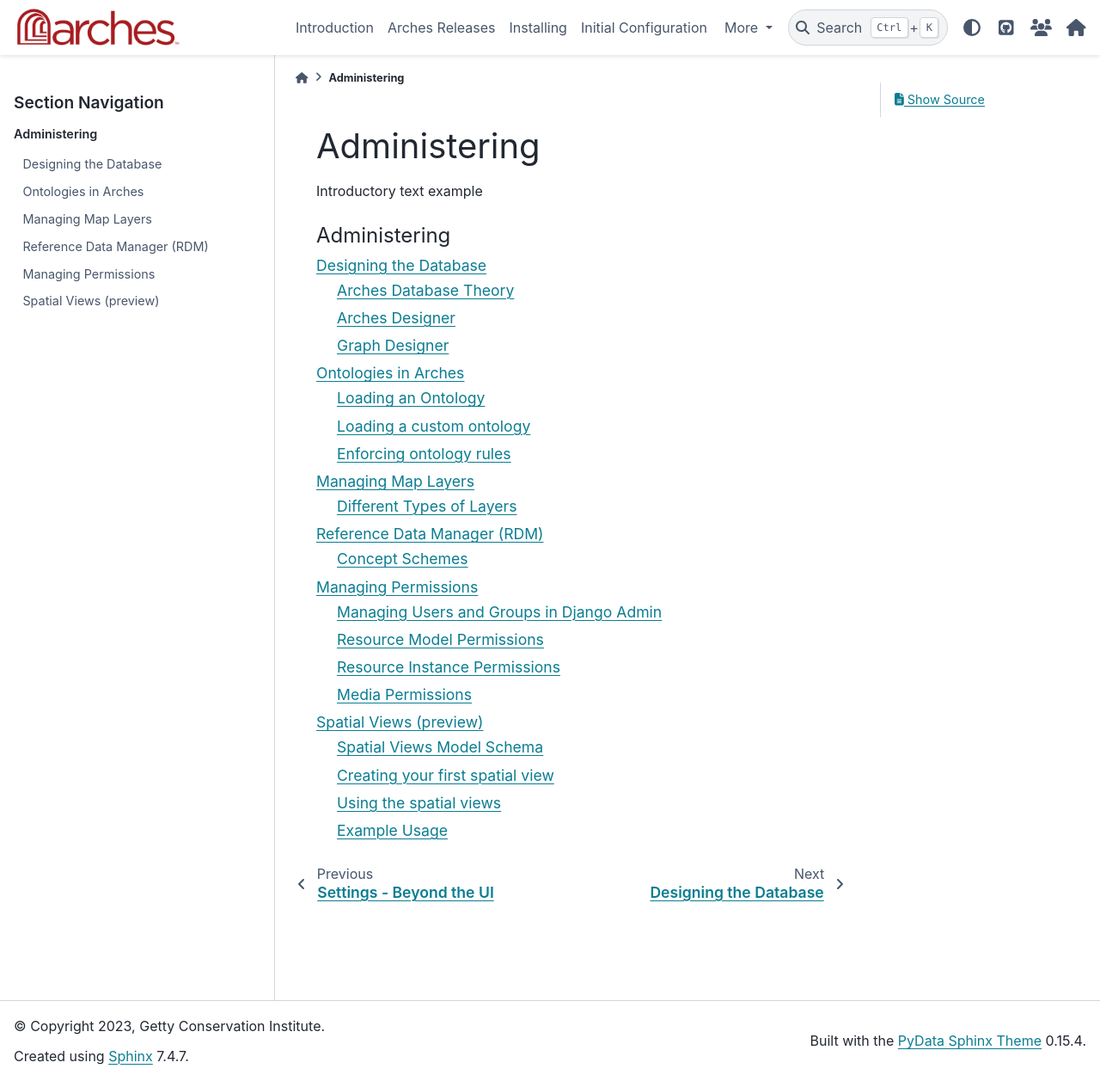
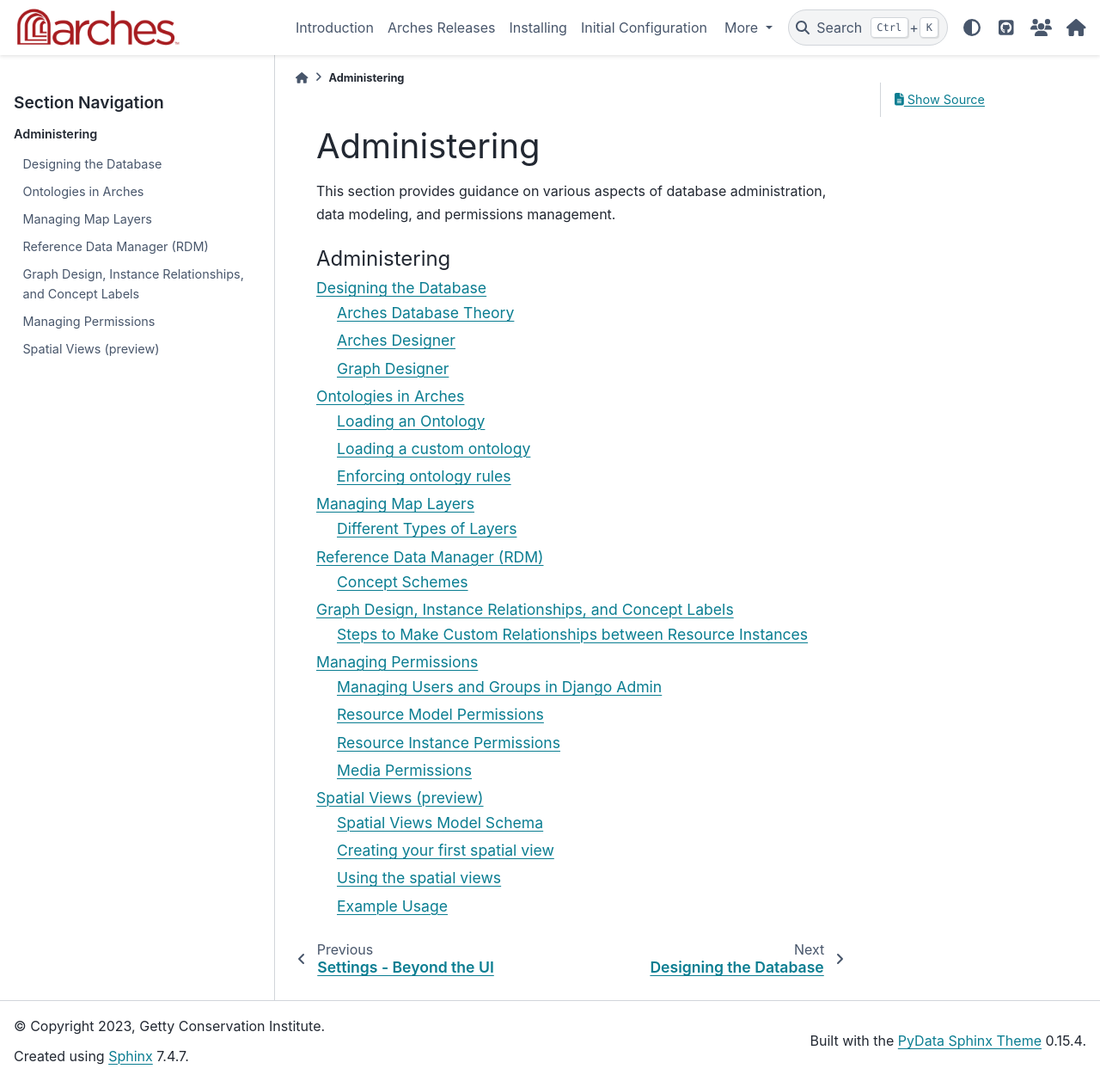
Before and after one commit to archesproject/arches-docs, a Sphinx documentation site: the page built from docs/administering/index.rst, in a window 1280 px wide and 1257 px high. Shown: the whole window at 86% size. Built offline with Sphinx 7.4.7 and the PyData theme 0.15.4, drawn with Linux system fonts in a browser that asks for light colours.

Commit message:
Added initial page for custom resource instance relations

```diff
--- a/docs/administering/index.rst
+++ b/docs/administering/index.rst
@@ -2,7 +2,8 @@
 Administering
 =============
 
-Introductory text example
+This section provides guidance on various aspects of database administration, data modeling,
+and permissions management.
 
 .. toctree::
     :caption: Administering
@@ -12,5 +13,6 @@
     ontologies-in-arches
     managing-map-layers
     rdm
+    instance-relationships
     managing-permissions
     spatial-views
```
Also changed, not shown: docs/administering/instance-relationships.rst (added, +12 -0 lines).
